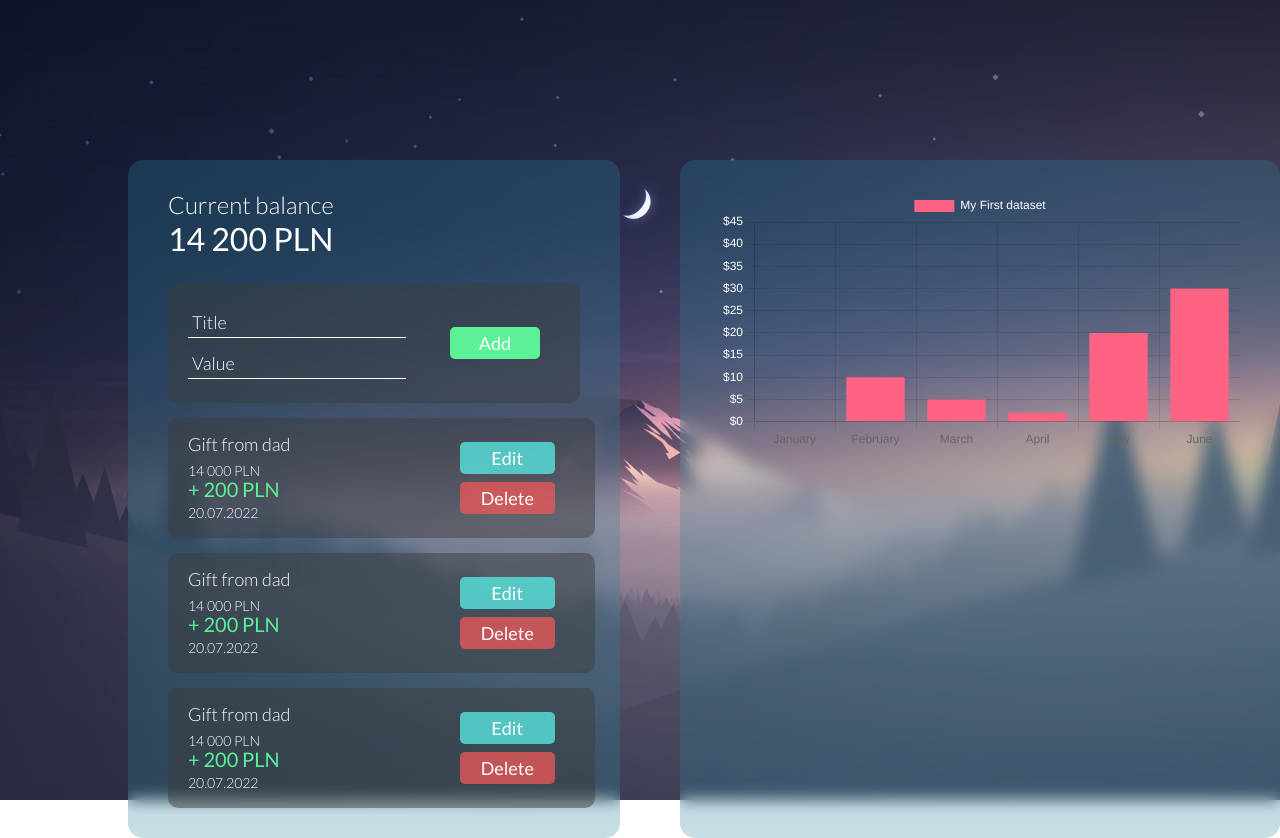
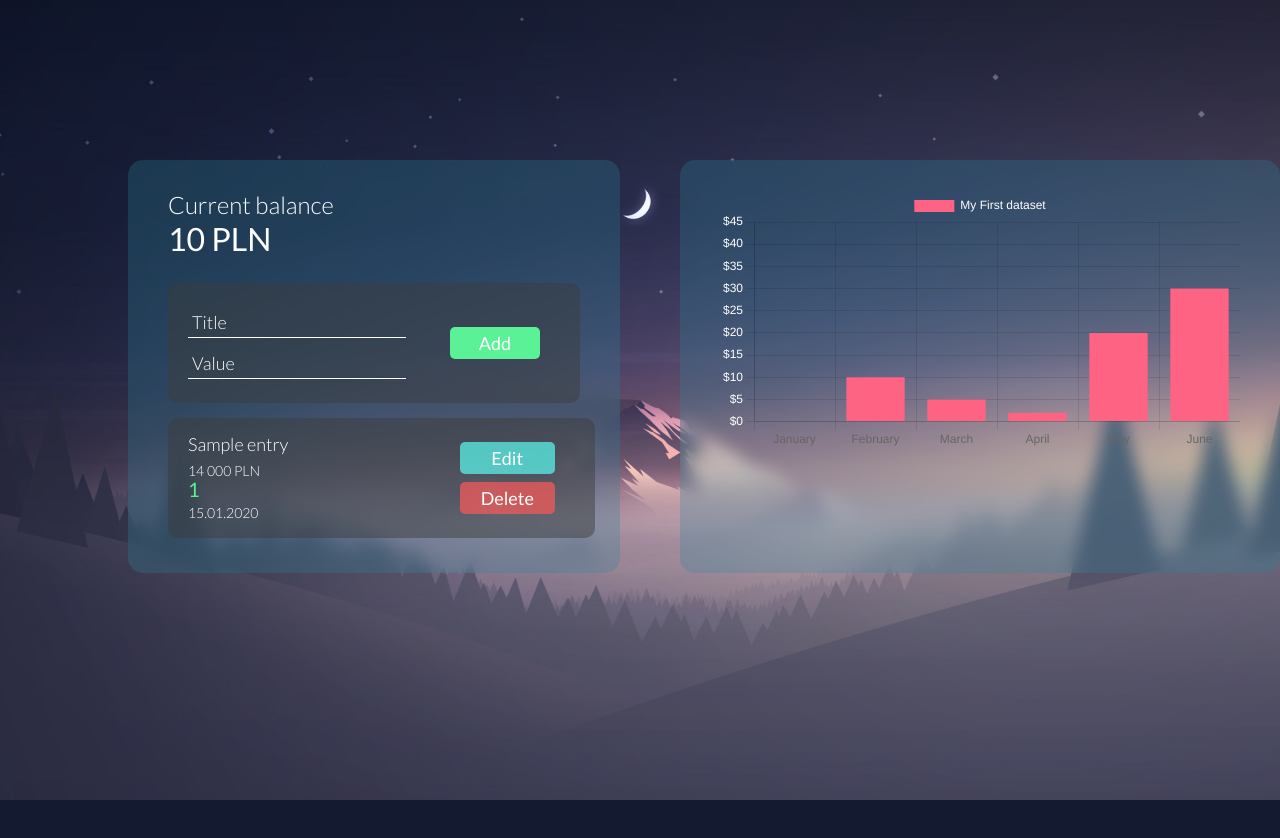
Before and after one commit to dlt-v/st-pr-finance-balance, a Django app: template savings/templates/savings/index.html in a window 1280 px wide. After the commit the page ends 800 px from the top, so only its background shows below. Run offline with Django 4.2, Linux system fonts and the light colour scheme; tables that the repository leaves empty hold one stand-in row (values such as "Sample post"); the template is opened without the code that fills it: values that come from a table or form of the project are taken from there, most other values are stand-ins (such as "Sample title", 1, 10 or a date in 2020).

Commit message:
add current balance display and fix date formatting

```diff
--- a/savings/templates/savings/index.html
+++ b/savings/templates/savings/index.html
@@ -17,19 +17,20 @@
         <div class="main--container">
             <div class="balance">
                 <h1>Current balance</h1>
-                <h2>14 200 PLN</h2>
+                <h2>{{ value_sum }} PLN</h2>
                 <div class="balance--form balance--entry">
                     <form action="" method="post">
+                        {% csrf_token %}
                         <div class="entry--left two-rows">
                             <input
                                 type="text"
-                                name=""
+                                name="title"
                                 id=""
                                 placeholder="Title"
                             />
                             <input
                                 type="number"
-                                name=""
+                                name="value"
                                 id=""
                                 placeholder="Value"
                             />
@@ -40,102 +41,21 @@
                     </form>
                 </div>
                 <div class="balance--container">
+                    {% for entry in entries %}
                         <div class="balance--entry">
                             <div class="entry--left">
-                            <p class="description">Gift from dad</p>
+                                <p class="description">{{ entry.title }}</p>
                                 <p class="before">14 000 PLN</p>
-                            <p class="value value__green">+ 200 PLN</p>
-                            <p class="date">20.07.2022</p>
+                                <p class="value value__green">{{ entry.value }}</p>
+                                <p class="date">{{ entry.created_at|date:"d.m.Y" }}</p>
                             </div>
                             <div class="entry--right two-rows">
                                 <button class="blue">Edit</button>
                                 <button class="red">Delete</button>
                             </div>
                         </div>
-                    <div class="balance--entry">
-                        <div class="entry--left">
-                            <p class="description">Gift from dad</p>
-                            <p class="before">14 000 PLN</p>
-                            <p class="value value__green">+ 200 PLN</p>
-                            <p class="date">20.07.2022</p>
-                        </div>
-                        <div class="entry--right two-rows">
-                            <button class="blue">Edit</button>
-                            <button class="red">Delete</button>
-                        </div>
-                    </div>
-                    <div class="balance--entry">
-                        <div class="entry--left">
-                            <p class="description">Gift from dad</p>
-                            <p class="before">14 000 PLN</p>
-                            <p class="value value__green">+ 200 PLN</p>
-                            <p class="date">20.07.2022</p>
-                        </div>
-                        <div class="entry--right two-rows">
-                            <button class="blue">Edit</button>
-                            <button class="red">Delete</button>
-                        </div>
-                    </div>
-                    <div class="balance--entry">
-                        <div class="entry--left">
-                            <p class="description">Gift from dad</p>
-                            <p class="before">14 000 PLN</p>
-                            <p class="value value__green">+ 200 PLN</p>
-                            <p class="date">20.07.2022</p>
-                        </div>
-                        <div class="entry--right two-rows">
-                            <button class="blue">Edit</button>
-                            <button class="red">Delete</button>
-                        </div>
-                    </div>
-                    <div class="balance--entry">
-                        <div class="entry--left">
-                            <p class="description">Gift from dad</p>
-                            <p class="before">14 000 PLN</p>
-                            <p class="value value__green">+ 200 PLN</p>
-                            <p class="date">20.07.2022</p>
-                        </div>
-                        <div class="entry--right two-rows">
-                            <button class="blue">Edit</button>
-                            <button class="red">Delete</button>
-                        </div>
-                    </div>
-                    <div class="balance--entry">
-                        <div class="entry--left">
-                            <p class="description">Gift from dad</p>
-                            <p class="before">14 000 PLN</p>
-                            <p class="value value__green">+ 200 PLN</p>
-                            <p class="date">20.07.2022</p>
-                        </div>
-                        <div class="entry--right two-rows">
-                            <button class="blue">Edit</button>
-                            <button class="red">Delete</button>
-                        </div>
-                    </div>
-                    <div class="balance--entry">
-                        <div class="entry--left">
-                            <p class="description">Gift from dad</p>
-                            <p class="before">14 000 PLN</p>
-                            <p class="value value__green">+ 200 PLN</p>
-                            <p class="date">20.07.2022</p>
-                        </div>
-                        <div class="entry--right two-rows">
-                            <button class="blue">Edit</button>
-                            <button class="red">Delete</button>
-                        </div>
-                    </div>
-                    <div class="balance--entry">
-                        <div class="entry--left">
-                            <p class="description">Gift from dad</p>
-                            <p class="before">14 000 PLN</p>
-                            <p class="value value__green">+ 200 PLN</p>
-                            <p class="date">20.07.2022</p>
-                        </div>
-                        <div class="entry--right two-rows">
-                            <button class="blue">Edit</button>
-                            <button class="red">Delete</button>
-                        </div>
-                    </div>
+
+                    {% endfor %}
                 </div>
             </div>
             <div class="graph">
```
Lines whose indentation alone changed are shown as unchanged.
